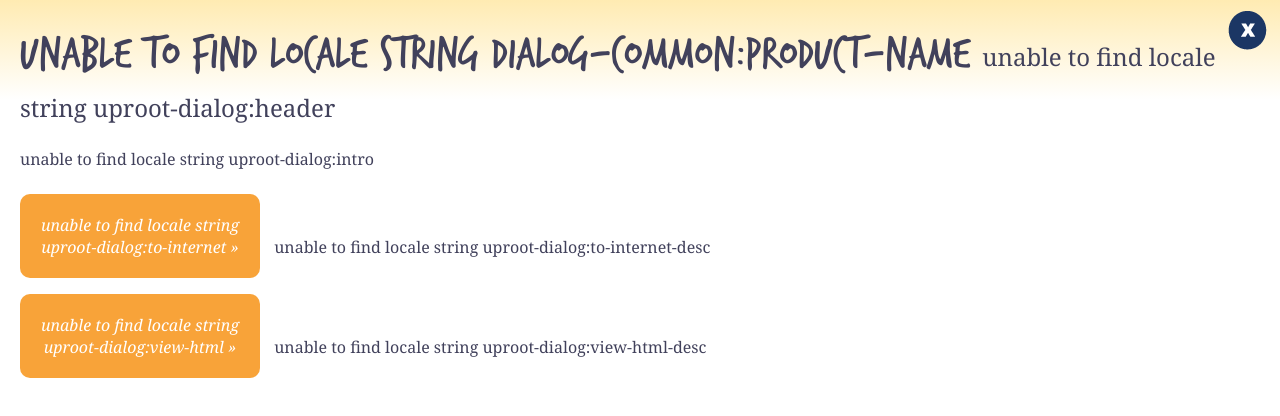
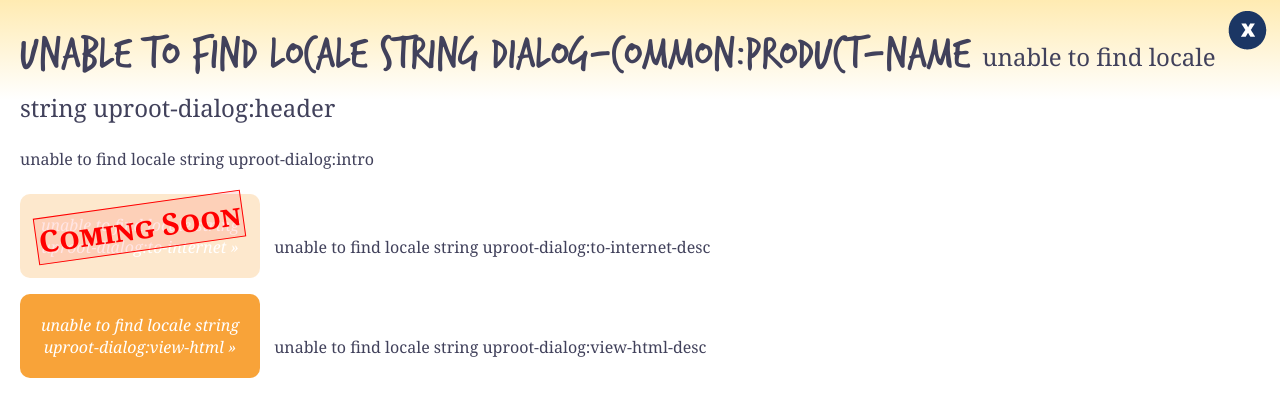
Before and after one commit to toolness/webxray, a plain HTML site: page static-files/uproot-dialog.html in a window 1280 px wide. Drawn offline with nearby package versions, Linux system fonts and the light colour scheme; no server answers; files whose address does not match are found by name.

Commit message:
Disabled 'publish to internet' and overlaid a 'coming soon' atop it.

```diff
--- a/static-files/uproot-dialog.html
+++ b/static-files/uproot-dialog.html
@@ -22,15 +22,21 @@ div.big-button {
   padding: 20px;
 }
 
+div.big-button.disabled {
+  opacity: 0.25;
+  cursor: default;
+}
+
 div.big-button:after {
   content: ' »';
 }
 
-div.big-button:hover {
+div.big-button:not(.disabled):hover {
   background-color: #ffc833;
 }
 
 div.publish-option {
+  position: relative;
   padding-top: 0.5em;
   padding-bottom: 0.5em;
 }
@@ -55,6 +61,28 @@ div.publish-option p {
 .published-url a:hover {
   background-color: #f0f0f0;
 }
+
+.coming-soon {
+  position: absolute;
+  top: 18px;
+  left: 15px;
+  font-size: 30px;
+  z-index: 1000;
+  color: red;
+  padding: 2px;
+  border: 1px solid red;
+  cursor: default;
+  font-weight: bold;
+  font-variant: small-caps;
+  background: rgba(255, 0, 0, 0.1);
+  -moz-transform: rotate(-8deg);
+  -webkit-transform: rotate(-8deg);
+  -o-transform: rotate(-8deg);
+  -moz-user-select: none;
+  -webkit-user-select: none;
+  -ms-user-select: none;
+  user-select: none;
+}
 </style>
 <div class="container">
 <div id="buttons">
@@ -64,8 +92,9 @@ div.publish-option p {
 <div id="header"><h1 class="title"><span data-l10n="dialog-common:product-name">X-Ray Goggles</span> <span class="subtitle" data-l10n="header">Publish Your Remix</span></h1></div>
 <div id="choose-publish-method">
   <p data-l10n="intro">There are two ways you can publish your remix and share it with others.</p>
-  <div class="publish-option">
-    <div class="big-button to-internet" data-l10n="to-internet">Publish To Internet</div>
+  <div class="publish-option to-internet">
+    <div class="coming-soon">Coming Soon</div>
+    <div class="big-button to-internet disabled" data-l10n="to-internet">Publish To Internet</div>
     <p data-l10n="to-internet-desc">Instantly publish your remix to a URL that anyone can view.</p>
   </div>
   <div class="publish-option">
@@ -117,7 +146,7 @@ function DeferredPublish(html, originalURL, hackpubURL) {
 }
 
 function init(html, originalURL, hackpubURL) {
-  $(".to-internet.big-button").click(function() {
+  $(".to-internet.big-button:not(.disabled)").click(function() {
     $("#choose-publish-method").fadeOut(function() {
       $("#to-internet").fadeIn(function() {
         var timeout = DeferredTimeout(1000);
```
